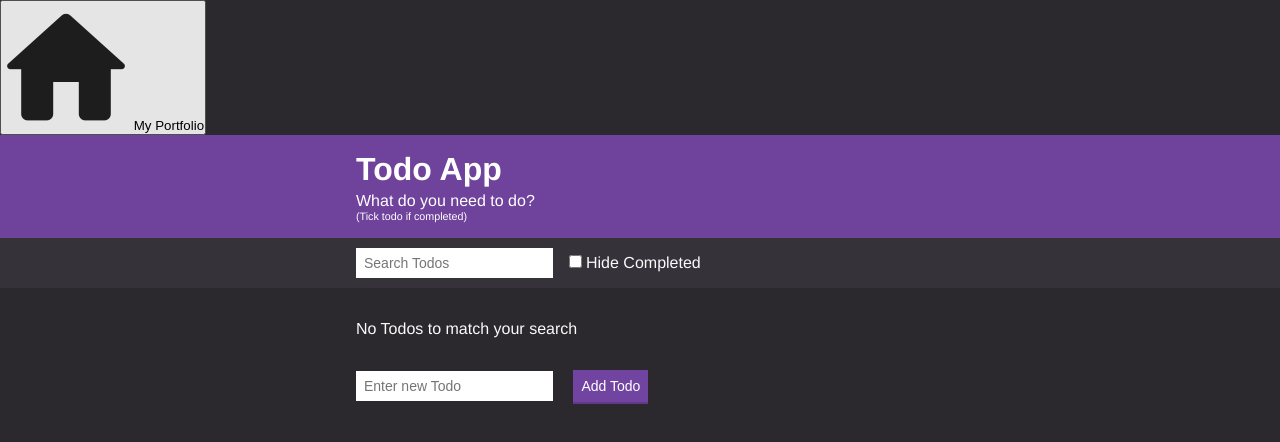
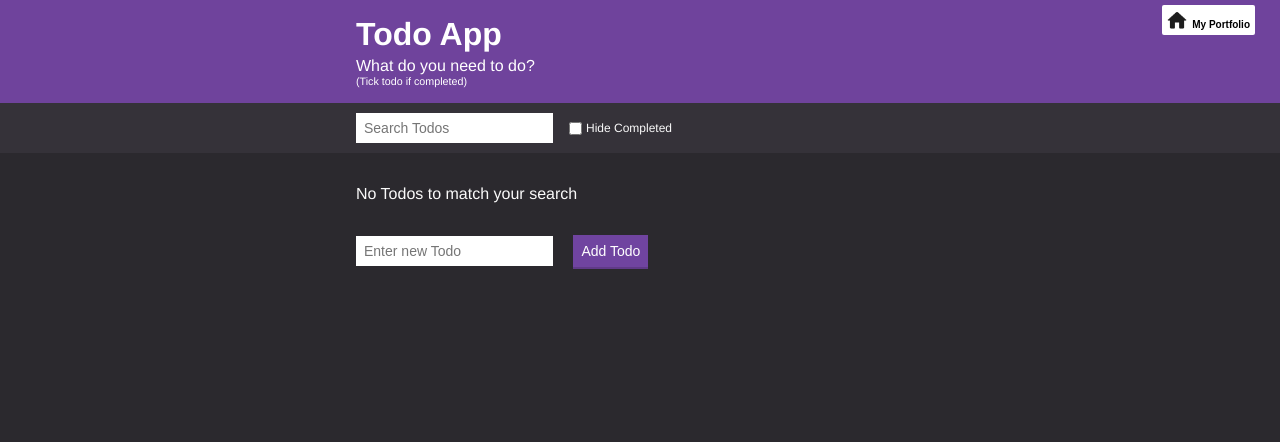
Before and after one commit to max-b10/todo-app, a plain HTML site: page todo-app/index.html in a window 1280 px wide. Drawn offline with Linux system fonts and the light colour scheme.

Commit message:
Update styles.css

```diff
--- a/styles/styles.css
+++ b/styles/styles.css
@@ -43,6 +43,37 @@ a {
  h6 {
      font-weight: lighter;
  }
+/* Portfolio nav */
+ .nav{
+    position: fixed;
+    top:0;
+    right: 5px;
+    /* z-index: 100; */
+    /* width: 100%; */
+    height: 40px;
+}
+.return-button{
+    display: flex;
+    justify-content: center;
+    align-items: flex-end;
+    background-color: #ffffff;
+    color: black;
+    margin: .5rem 2rem;
+    font-size: 1rem;
+    font-weight: bold;
+    outline: none;
+    border: none;
+    padding: .5rem .5rem;
+    border-radius: 2px;
+}
+#return-image{
+    height: 20px;
+    margin-right: 5px;
+}
+.return-button:hover{
+    background-color: rgb(200, 200, 200);
+    cursor: pointer;
+}
 /* Container */
 
 .container {
@@ -103,9 +134,16 @@ a {
     padding: .4rem .8rem;
 }
 
+@media(max-width:426px){
+    .input{
+    /* margin-right: .6rem; */
+    width: 50%;
+    }
+}
 .checkbox {
     display: flex;
-    align-items: baseline;
+    align-items: center;
+    font-size: 1.2rem;
 }
 
 .checkbox > input {
```
